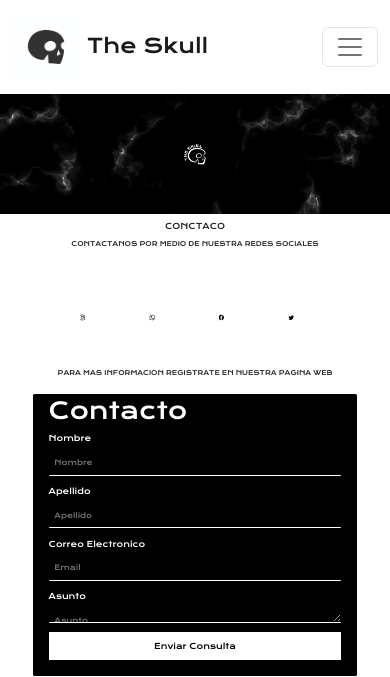
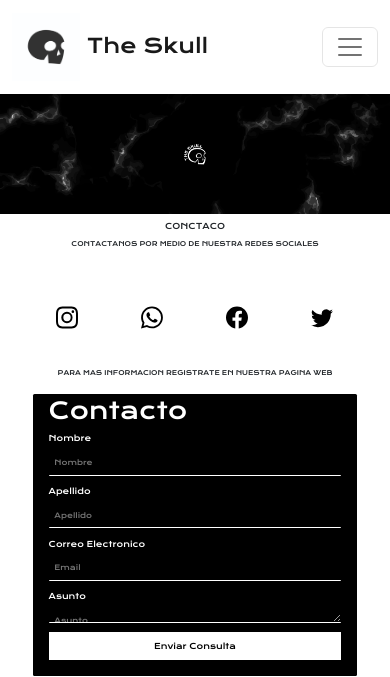
Before and after one commit to Eliseoltrc7/PF-Urue-a, a plain HTML site: page pages/contacto.html in a window 390 px wide. Shown: the top 677 px of the page. Drawn offline with nearby package versions, Linux system fonts and the light colour scheme.

Commit message:
Actualizacion 2

```diff
--- a/estilo/style.css
+++ b/estilo/style.css
@@ -7,19 +7,19 @@
 
 /* barra de navegacion*/
 
-.navbar-brand img{
+.navbar-brand img {
   width: 3.4em;
 }
 
-.navbar-brand{
+.navbar-brand {
   align-items: center;
 }
 
-.navbar-nav a{
+.navbar-nav a {
   color: #000000;
 }
 
-.container-fluid .navbar-nav{
+.container-fluid .navbar-nav {
   display: flex;
   justify-content: space-between;
 }
@@ -39,6 +39,7 @@ nav a:hover {
 .titulo-centro {
   text-align: center;
   font-size: 1.8em;
+  padding-top: 1em;
 }
 
 .skull-black {
@@ -883,7 +884,8 @@ nav a:hover {
   .logo {
     align-items: center;
   }
-  .logo img{
+
+  .logo img {
     width: 1.5em;
     height: auto;
   }
@@ -1013,15 +1015,15 @@ nav a:hover {
     text-align: start;
   }
 
-  .ordenado .estilo-a .img-container img{
+  .ordenado .estilo-a .img-container img {
     width: 100%;
   }
 
-  .ordenado .estilo-a p{
+  .ordenado .estilo-a p {
     font-size: 0.5em;
   }
 
-  .ordenado .estilo-a strong{
+  .ordenado .estilo-a strong {
     font-size: 0.5em;
   }
 
@@ -1072,6 +1074,7 @@ nav a:hover {
   .contenido-vision {
     font-size: 0.4em;
   }
+
   /* galeria */
 
   .titulo-parrafo-galeria h1 {
@@ -1084,18 +1087,23 @@ nav a:hover {
 
   /* contacto */
 
-  .titulo-contacto{
+  .titulo-contacto {
     font-size: 0.5em;
     padding-top: 1em;
   }
 
-.svg-conteiner a svg{
-  width: 40%;
-  padding-left: 30%;
-}
+  .svg-conteiner {
+    width: 100%;
+    padding-left: 3.5em;
+  }
+
+  .svg-conteiner a svg {
+    width: 50%;
+    padding-right: 10%;
+  }
 
 
-  .contenido-contacto{
+  .contenido-contacto {
     font-size: 0.4em;
   }
 
@@ -1107,7 +1115,7 @@ nav a:hover {
     font-size: 0.5em;
   }
 
-  .ubicacion{
+  .ubicacion {
     font-size: 0.5em;
   }
 
```
Also changed, not shown: index.html (+9 -3 lines), pages/producto.html (+0 -6 lines).
